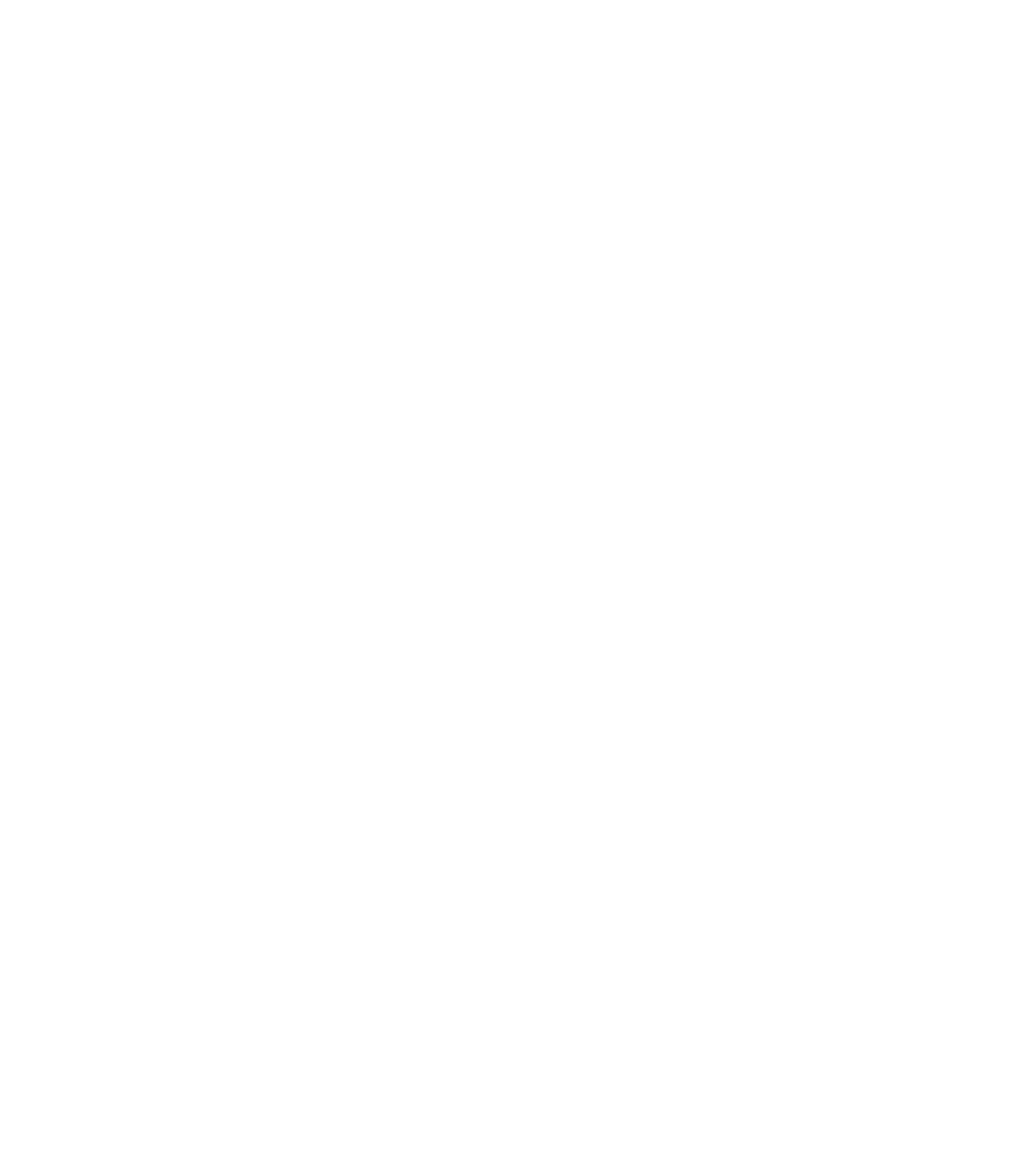
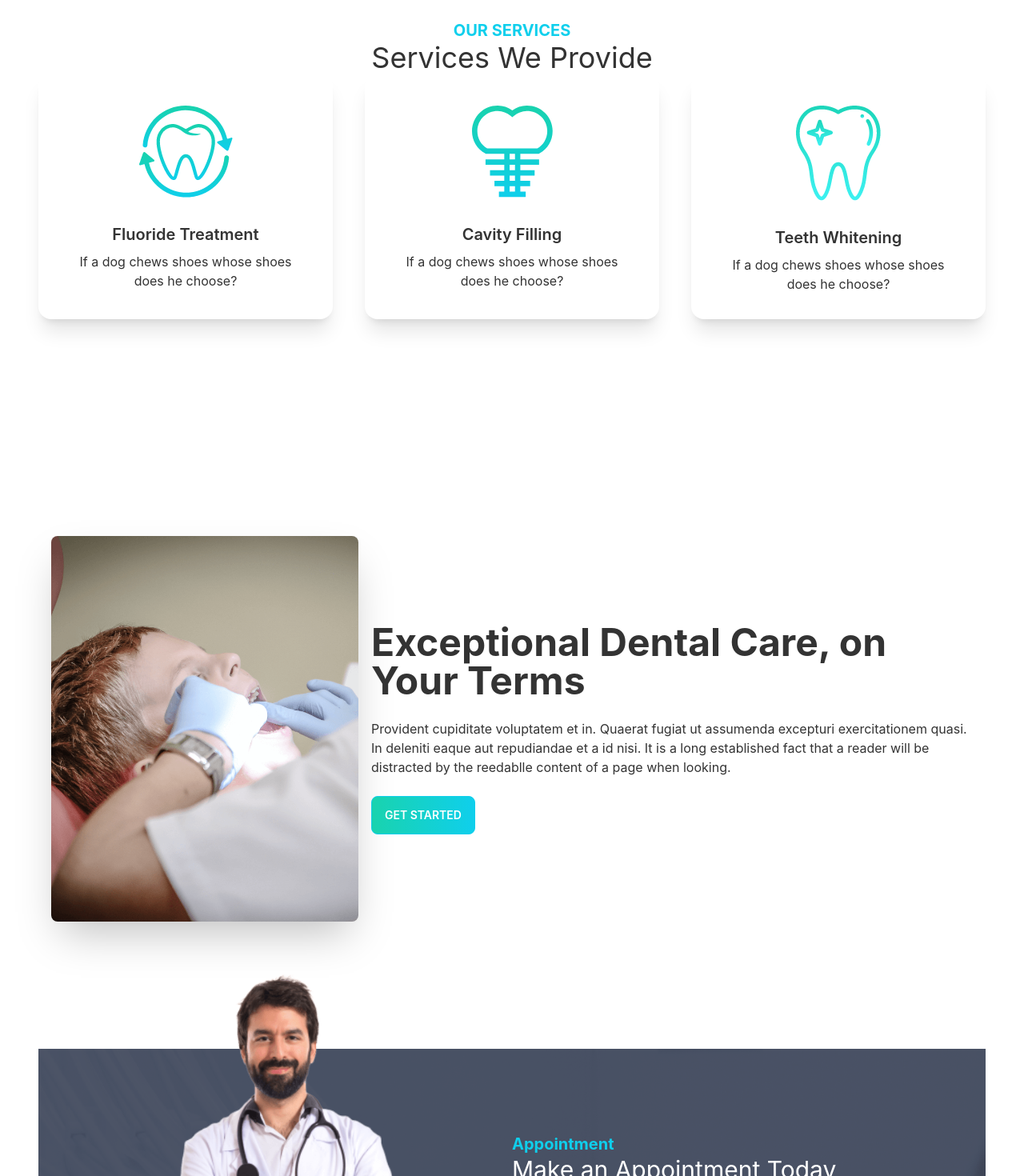
Before and after one commit to muhammadalaminwd/doctors-portal, a React (Create React App) app: page / in a window 1280 px wide. Shown: the part 1100-2570 px from the top of the page at 80% size. Before the commit the page ends 1012 px from the top, so only its background shows below. Built offline with nearby package versions, Linux system fonts and the light colour scheme.

Commit message:
services, dental care, appointment section done

```diff
--- a/src/Pages/Home/Banner.js
+++ b/src/Pages/Home/Banner.js
@@ -1,9 +1,10 @@
 import React from "react";
 import chair from '../../assets/images/chair.png'
+import PrimaryButton from "../Shared/PrimaryButton";
 
 const Banner = () => {
   return (
-    <div class="hero min-h-screen px-12">
+    <div class="hero min-h-screen">
       <div class="hero-content flex-col lg:flex-row-reverse">
         <img
           src={chair}
@@ -16,7 +17,7 @@
             excepturi exercitationem quasi. In deleniti eaque aut repudiandae et
             a id nisi.
           </p>
-          <button class="btn btn-primary bg-gradient-to-r from-secondary to-primary text-white uppercase bold">Get Started</button>
+          <PrimaryButton>GET STARTED</PrimaryButton>
         </div>
       </div>
     </div>
--- /dev/null
+++ b/src/Pages/Home/DentalCare.js
@@ -0,0 +1,27 @@
+import React from 'react';
+import dental from '../../assets/images/treatment.png'
+import PrimaryButton from '../Shared/PrimaryButton';
+
+const DentalCare = () => {
+    return (
+        <div class="hero min-h-screen">
+        <div class="hero-content flex-col lg:flex-row-reverse">
+          <div>
+            <h1 class="text-5xl font-bold">Exceptional Dental Care, on Your Terms</h1>
+            <p class="py-6">
+              Provident cupiditate voluptatem et in. Quaerat fugiat ut assumenda
+              excepturi exercitationem quasi. In deleniti eaque aut repudiandae et
+              a id nisi. It is a long established fact that a reader will be distracted by the reedablle content of a page when looking.
+            </p>
+            <PrimaryButton>GET STARTED</PrimaryButton>
+          </div>
+          <img
+          src={dental}
+          class="max-w-sm rounded-lg shadow-2xl"
+        />
+        </div>
+      </div>
+    );
+};
+
+export default DentalCare;
--- a/src/Pages/Home/Home.js
+++ b/src/Pages/Home/Home.js
@@ -1,12 +1,18 @@
 import React from 'react';
 import Banner from './Banner';
+import DentalCare from './DentalCare';
 import Info from './Info';
+import MakeAppointment from './MakeAppointment';
+import Services from './Services';
 
 const Home = () => {
     return (
-        <div>
+        <div className='px-12'>
             <Banner></Banner>
             <Info></Info>
+            <Services></Services>
+            <DentalCare></DentalCare>
+            <MakeAppointment></MakeAppointment>
         </div>
     );
 };
--- a/src/Pages/Home/Info.js
+++ b/src/Pages/Home/Info.js
@@ -6,7 +6,7 @@
 
 const Info = () => {
     return (
-        <div className='grid grid-cols-1 lg:grid-cols-3 gap-5 px-12'>
+        <div className='grid grid-cols-1 lg:grid-cols-3 gap-5'>
             <InfoCard cardTitle="Opening Hours" bgClass="bg-gradient-to-r from-secondary to-primary" img={clock}></InfoCard>
             <InfoCard cardTitle="Our Locations" bgClass="bg-accent" img={marker}></InfoCard>
             <InfoCard cardTitle="Contact Us" bgClass="bg-gradient-to-r from-secondary to-primary" img={phone}></InfoCard>
--- /dev/null
+++ b/src/Pages/Home/MakeAppointment.js
@@ -0,0 +1,25 @@
+import React from 'react';
+import doctor from '../../assets/images/doctor.png'
+import appointment from '../../assets/images/appointment.png'
+import PrimaryButton from '../Shared/PrimaryButton';
+
+const MakeAppointment = () => {
+    return (
+        <section style={{
+            background: `url(${appointment})`
+        }} className='flex justify-center items-center'>
+            <div className='flex-1 hidden lg:block'>
+            <img className='mt-[-150px]' src={doctor} alt="" />
+            </div>
+            <div className='flex-1'>
+            <h3 className='text-xl text-primary font-bold'>Appointment</h3>
+            <h2 className='text-3xl text-white'>Make an Appointment Today</h2>
+            <p className='text-white'>Lorem ipsum dolor, sit amet consectetur adipisicing elit. Repellat, consequatur accusamus culpa, at porro officia eius recusandae similique officiis rem corrupti quibusdam quasi? Labore praesentium facere vero sint soluta, asperiores, sed porro nisi adipisci mollitia sequi similique excepturi maxime inventore!</p>
+            <PrimaryButton>GET STARTED</PrimaryButton>
+            </div>
+
+        </section>
+    );
+};
+
+export default MakeAppointment;
--- /dev/null
+++ b/src/Pages/Home/Service.js
@@ -0,0 +1,21 @@
+import React from "react";
+
+const Service = ({service}) => {
+  return (
+    <div class="card lg:max-w-lg bg-base-100 shadow-xl">
+      <figure class="px-10 pt-10">
+        <img
+          src={service.img}
+          alt="Shoes"
+          class="rounded-xl"
+        />
+      </figure>
+      <div class="card-body items-center text-center">
+        <h2 class="card-title">{service.name}</h2>
+        <p>If a dog chews shoes whose shoes does he choose?</p>
+      </div>
+    </div>
+  );
+};
+
+export default Service;
--- /dev/null
+++ b/src/Pages/Home/Services.js
@@ -0,0 +1,48 @@
+import React from "react";
+import fluoride from '../../assets/images/fluoride.png'
+import cavity from '../../assets/images/cavity.png'
+import whitening from '../../assets/images/whitening.png'
+import Service from "./Service";
+
+const Services = () => {
+    const services = [
+        {
+            _id: 1,
+            name: 'Fluoride Treatment',
+            description: '',
+            img: fluoride
+        },
+        {
+            _id: 2,
+            name: 'Cavity Filling',
+            description: '',
+            img: cavity
+        },
+        {
+            _id: 3,
+            name: 'Teeth Whitening',
+            description: '',
+            img: whitening
+        },
+    ]
+  return (
+    <div className="my-28">
+      <div className="text-center">
+        <h3 className="text-primary text-xl font-bold uppercase">
+          Our Services
+        </h3>
+        <h3 className="text-4xl">Services We Provide</h3>
+      </div>
+      <div className="grid sm:grid-cols-1 md:grid-cols-2 lg:grid-cols-3 gap-10">
+        {
+            services.map(service => <Service
+                key={service._id}
+                service={service}
+                ></Service>)
+        }
+      </div>
+    </div>
+  );
+};
+
+export default Services;
--- /dev/null
+++ b/src/Pages/Shared/PrimaryButton.js
@@ -0,0 +1,9 @@
+import React from 'react';
+
+const PrimaryButton = ({children}) => {
+    return (
+        <button class="btn btn-primary bg-gradient-to-r from-secondary to-primary text-white uppercase bold">{children}</button>
+    );
+};
+
+export default PrimaryButton;
```
